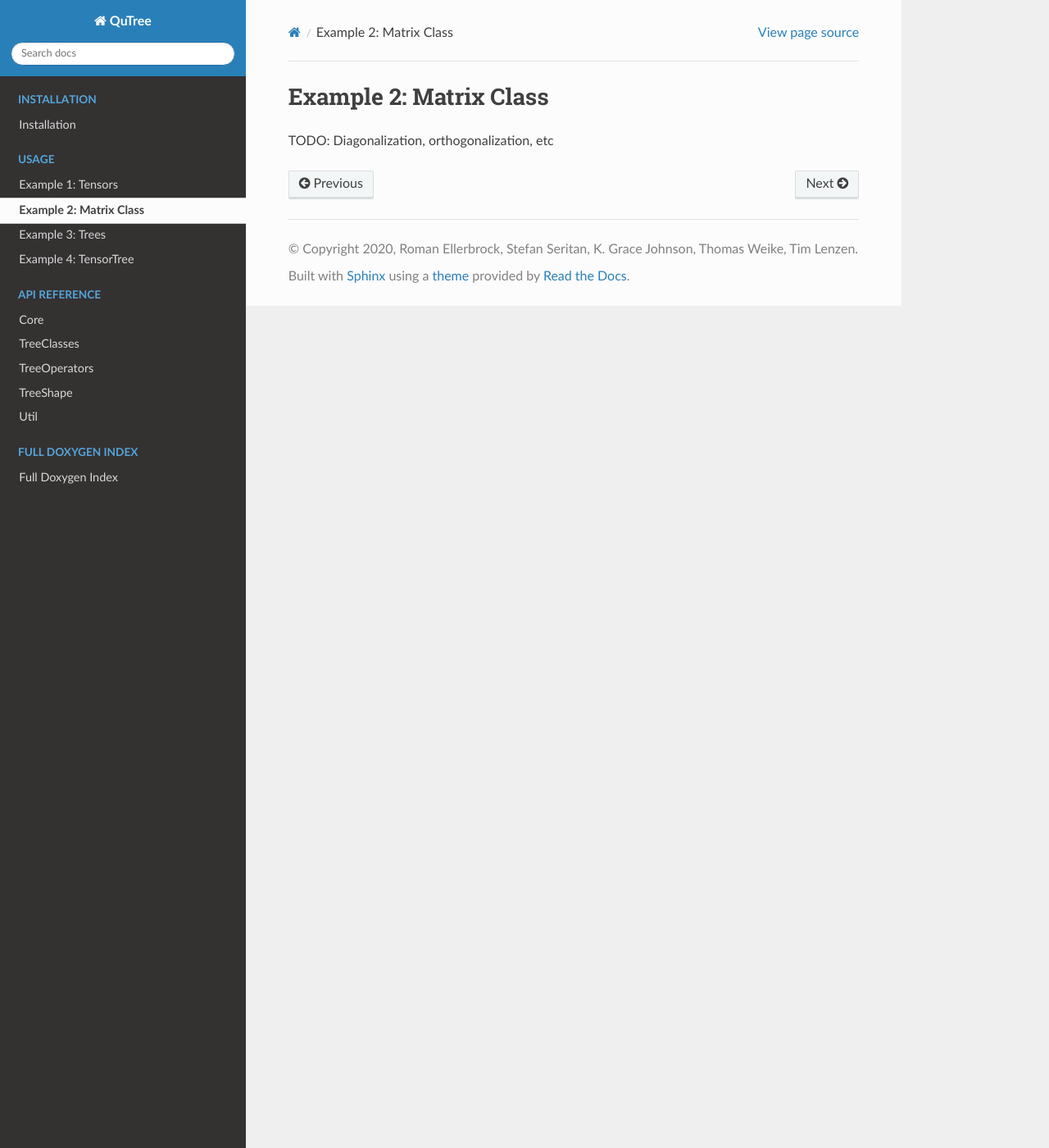
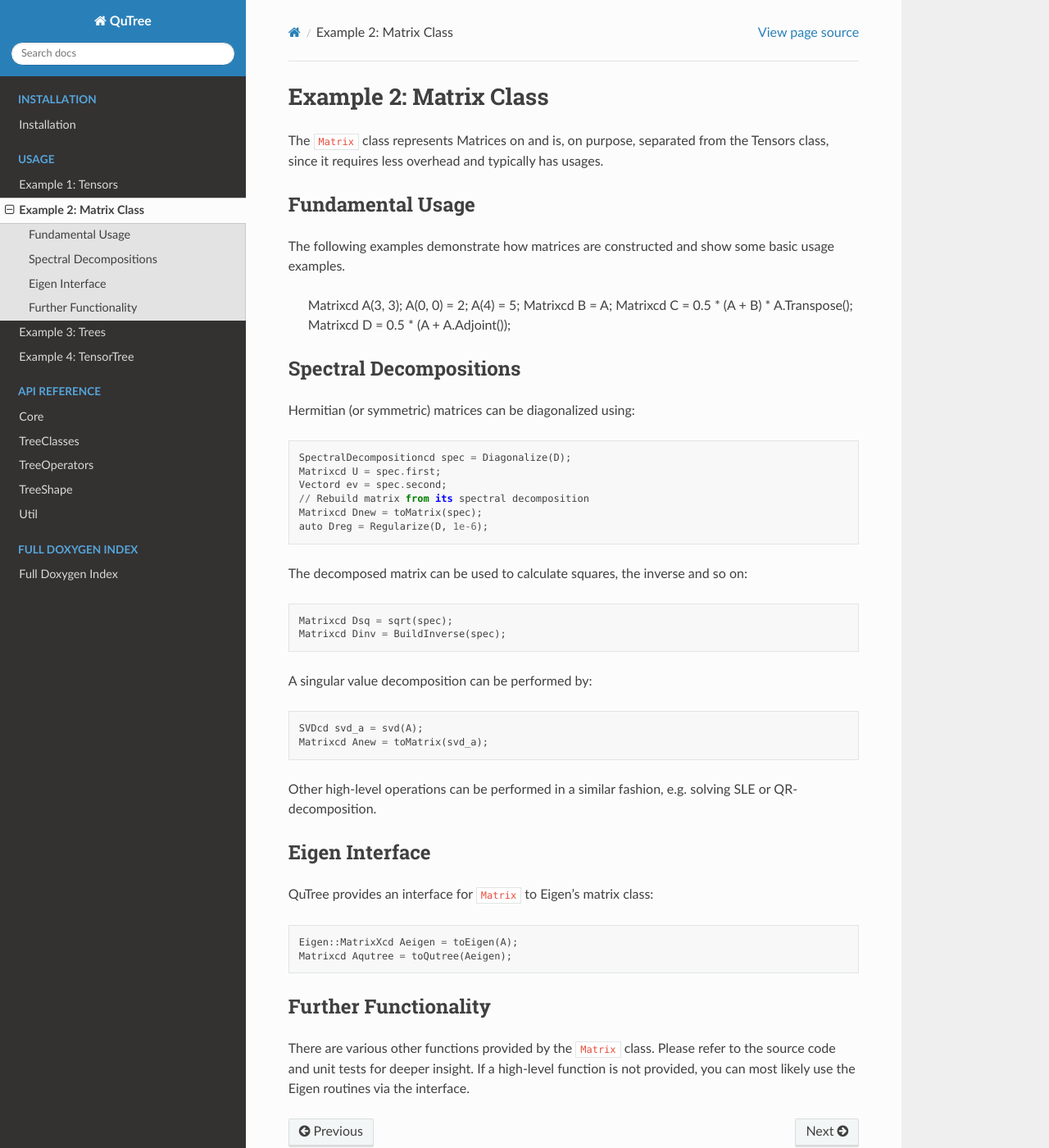
Before and after one commit to roman-ellerbrock/QuTree, a Sphinx documentation site: the page built from docs/sphinx/example_2.rst, in a window 1280 px wide and 1400 px high. Shown: the whole window at 82% size. Built offline with Sphinx 7.4.7 and the Read the Docs theme 2.0.0, drawn with Linux system fonts in a browser that asks for light colours.

Commit message:
Added examples for the Matrix class to the documentation.

```diff
--- a/docs/sphinx/example_2.rst
+++ b/docs/sphinx/example_2.rst
@@ -2,4 +2,62 @@
 Example 2: Matrix Class
 ===================================
 
-TODO: Diagonalization, orthogonalization, etc
+The :code:`Matrix` class represents Matrices on and
+is, on purpose, separated from the Tensors class, since it
+requires less overhead and typically has usages.
+
+Fundamental Usage
+=================
+
+The following examples demonstrate how matrices are constructed
+and show some basic usage examples.
+
+    Matrixcd A(3, 3);
+    A(0, 0) = 2;
+    A(4) = 5;
+    Matrixcd B = A;
+    Matrixcd C = 0.5 * (A + B) * A.Transpose();
+    Matrixcd D = 0.5 * (A + A.Adjoint());
+
+Spectral Decompositions
+=======================
+
+Hermitian (or symmetric) matrices can be diagonalized using::
+
+    SpectralDecompositioncd spec = Diagonalize(D);
+    Matrixcd U = spec.first;
+    Vectord ev = spec.second;
+    // Rebuild matrix from its spectral decomposition
+    Matrixcd Dnew = toMatrix(spec);
+    auto Dreg = Regularize(D, 1e-6);
+
+The decomposed matrix can be used to calculate squares, the inverse
+and so on::
+
+    Matrixcd Dsq = sqrt(spec);
+    Matrixcd Dinv = BuildInverse(spec);
+
+A singular value decomposition can be performed by::
+
+    SVDcd svd_a = svd(A);
+    Matrixcd Anew = toMatrix(svd_a);
+
+Other high-level operations can be performed in a similar fashion, e.g. solving SLE or
+QR-decomposition.
+
+Eigen Interface
+===============
+
+QuTree provides an interface for :code:`Matrix` to Eigen's matrix class::
+
+    Eigen::MatrixXcd Aeigen = toEigen(A);
+    Matrixcd Aqutree = toQutree(Aeigen);
+
+
+Further Functionality
+====================
+
+There are various other functions provided by the :code:`Matrix` class.
+Please refer to the source code and unit tests for deeper insight.
+If a high-level function is not provided, you can most likely use the
+Eigen routines via the interface.
```
